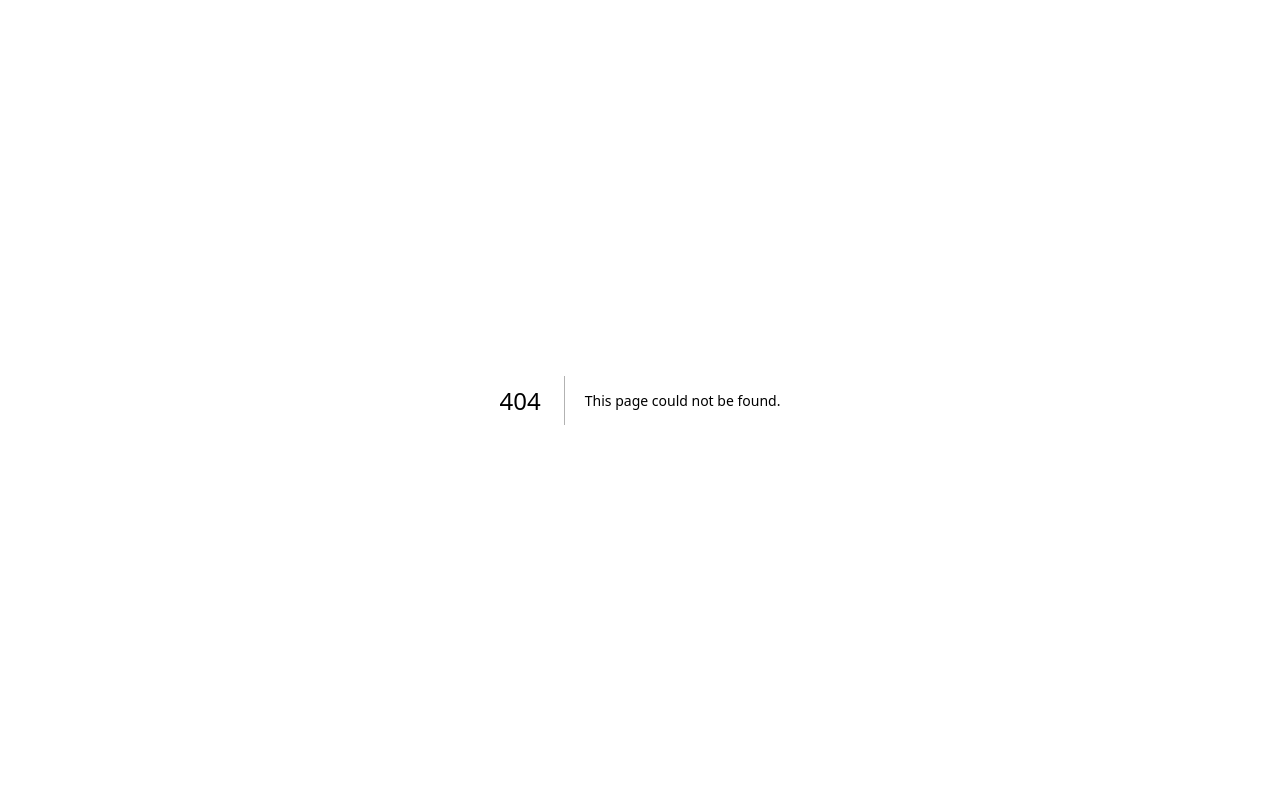
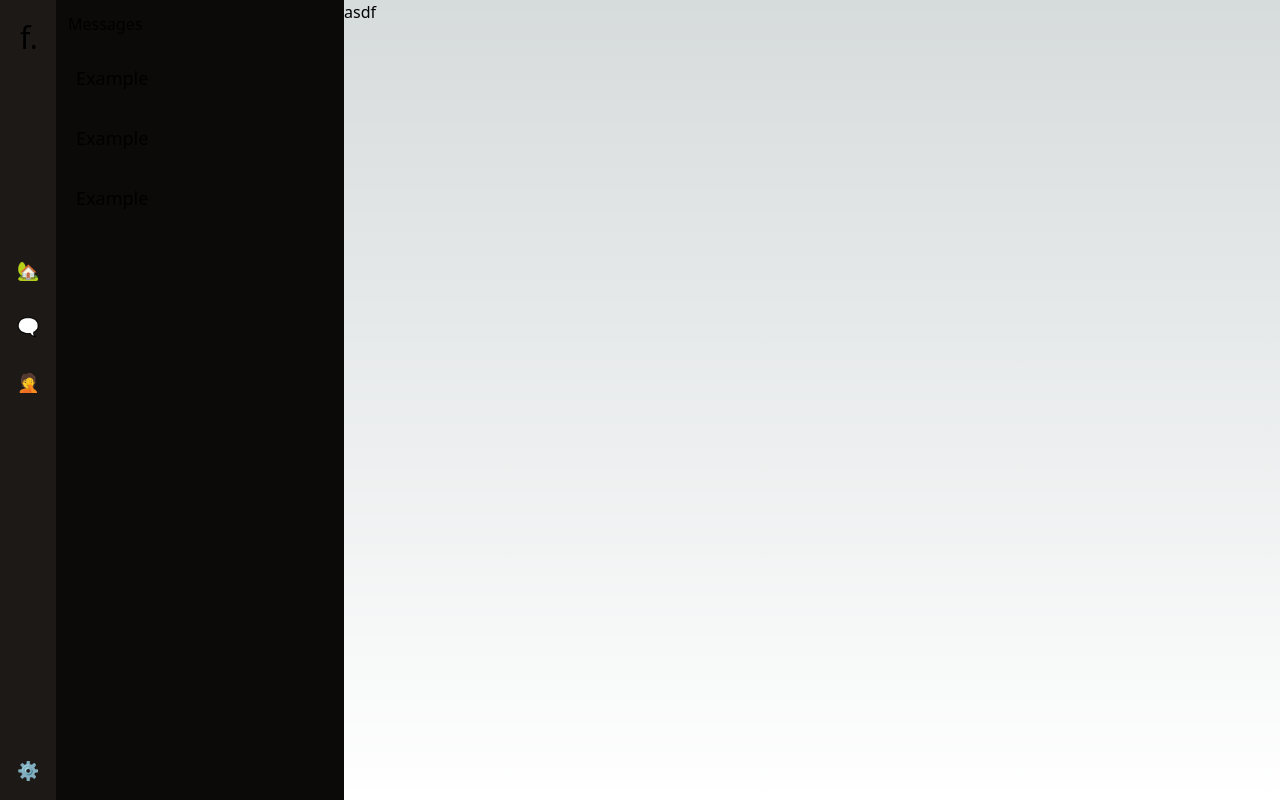
Before and after one commit to karthxk07/flint, a Next.js app: page /inbox in a window 1280 px wide. Before the commit this address had no page. Built offline with nearby package versions, Linux system fonts and the light colour scheme.

Commit message:
homePage added

```diff
--- /dev/null
+++ b/app/inbox/layout.tsx
@@ -0,0 +1,18 @@
+import CompactSideBar from "@/components/InboxPageView/CompactSidebar";
+import Contacts from "@/components/InboxPageView/Contacts";
+
+export default function InboxLayout({
+  children,
+}: {
+  children: React.ReactNode;
+}) {
+  return (
+    <>
+      <div className="flex flex-row ">
+        <CompactSideBar />
+        <Contacts />
+        {children}
+      </div>
+    </>
+  );
+}
--- /dev/null
+++ b/app/inbox/page.tsx
@@ -0,0 +1,10 @@
+export default function Inbox() {
+  return (
+    <>
+      <div className="max-h-screen overflow-y-scroll flex-1 ">
+        <div className="h-screen">asdf</div>
+        <div className="h-screen">asf</div>
+      </div>
+    </>
+  );
+}
--- a/app/login/page.tsx
+++ b/app/login/page.tsx
@@ -7,12 +7,10 @@ import { useRouter } from "next/navigation";
 
 export default function Login() {
   const containerRef: any = useRef();
-  const { authState, setAuthState } = useAuthContext() as any;
   const router = useRouter();
 
   useEffect(() => {
     containerRef.current.classList.toggle("opacity-0");
-    authState.isAuthenticated !== false && router.push("/");
   }, []);
 
   return (
--- a/app/page.tsx
+++ b/app/page.tsx
@@ -1,7 +1,5 @@
 "use client";
 import SideBar from "@/components/Sidebar";
-import { useAuthContext } from "@/src/contexts/AuthContext";
-import { useRouter } from "next/navigation";
 import React, { useEffect } from "react";
 
 function HomeView() {
@@ -16,13 +14,6 @@ function HomeView() {
 }
 
 export default function Home() {
-  const { authState, setAuthState } = useAuthContext() as any;
-  const router = useRouter();
-
-  useEffect(() => {
-    authState.isAuthenticated === false && router.push("/login");
-  }, []);
-
   return (
     <>
       <HomeView />
--- a/app/signup/page.tsx
+++ b/app/signup/page.tsx
@@ -1,18 +1,13 @@
 "use client";
 import React, { useRef, useEffect } from "react";
 import Link from "next/link";
-import { useRouter } from "next/navigation";
-import { useAuthContext } from "@/src/contexts/AuthContext";
 import { signupSubmit } from "@/src/helpers/signupSubmit";
 
 export default function Signup() {
   const containerRef: any = useRef();
-  const { authState, setAuthState } = useAuthContext() as any;
-  const router = useRouter();
 
   useEffect(() => {
     containerRef.current.classList.toggle("opacity-0");
-    authState.isAuthenticated !== false && router.push("/");
   }, []);
 
   return (
--- /dev/null
+++ b/components/InboxPageView/CompactSidebar.tsx
@@ -0,0 +1,27 @@
+export default function CompactSideBar() {
+  return (
+    <>
+      <div className=" h-screen  bg-stone-900 w-14  flex flex-col justify-between">
+        <p className="font-VarelaRound m-5 text-3xl text-center">f.</p>
+
+        <div className="">
+          <ul>
+            <li className="p-3 text-lg text-center rounded-lg m-1 hover:bg-stone-700 hover:scale-105 transition-all duration-100 ease-in cursor-pointer">
+              🏡
+            </li>
+            <li className="p-3 text-lg text-center rounded-lg m-1 hover:bg-stone-700 hover:scale-105 transition-all duration-100 ease-in cursor-pointer">
+              🗨
+            </li>
+            <li className="p-3 text-lg text-center rounded-lg m-1 hover:bg-stone-700 hover:scale-105 transition-all duration-100 ease-in cursor-pointer">
+              🤦
+            </li>
+          </ul>
+        </div>
+        <div></div>
+        <div className="p-3 text-lg text-center rounded-lg m-1 hover:bg-stone-700 hover:scale-105 transition-all duration-100 ease-in cursor-pointer">
+          ⚙️
+        </div>
+      </div>
+    </>
+  );
+}
--- /dev/null
+++ b/components/InboxPageView/Contacts.tsx
@@ -0,0 +1,22 @@
+export default function Contacts() {
+  return (
+    <>
+      <div className=" h-screen  bg-stone-950  w-72 flex flex-col ">
+        <p className="m-3">Messages</p>
+        <div className="">
+          <ul>
+            <li className="p-4 text-lg px-5 w-full hover:bg-stone-700 cursor-pointer">
+              Example
+            </li>
+            <li className="p-4 text-lg px-5 w-full hover:bg-stone-700 cursor-pointer">
+              Example
+            </li>
+            <li className="p-4 text-lg px-5 w-full hover:bg-stone-700 cursor-pointer">
+              Example
+            </li>
+          </ul>
+        </div>
+      </div>
+    </>
+  );
+}
--- a/components/Sidebar.tsx
+++ b/components/Sidebar.tsx
@@ -1,7 +1,9 @@
+import Link from "next/link";
+
 export default function SideBar() {
   return (
     <>
-      <div className=" h-screen  bg-stone-950 w-1/4 top-0 start-0 flex flex-col justify-between">
+      <div className=" h-screen  bg-stone-950 w-1/5 top-0 start-0 flex flex-col justify-between">
         <p className="font-VarelaRound m-5 text-3xl text-center shadow-red-800 shadow-2xl p-3 rounded-3xl">
           flint.
         </p>
@@ -12,7 +14,7 @@ export default function SideBar() {
               🏡&emsp;Home
             </li>
             <li className="py-2 rounded-xl text-lg px-5 w-3/4 mx-auto my-3 hover:bg-stone-700 cursor-pointer">
-              🗨&emsp;Messages
+              <Link href="/inobx">🗨&emsp;Messages</Link>
             </li>
             <li className="py-2 rounded-xl text-lg px-5 w-3/4 mx-auto my-3 hover:bg-stone-700 cursor-pointer">
               🤦&emsp;Account
```
